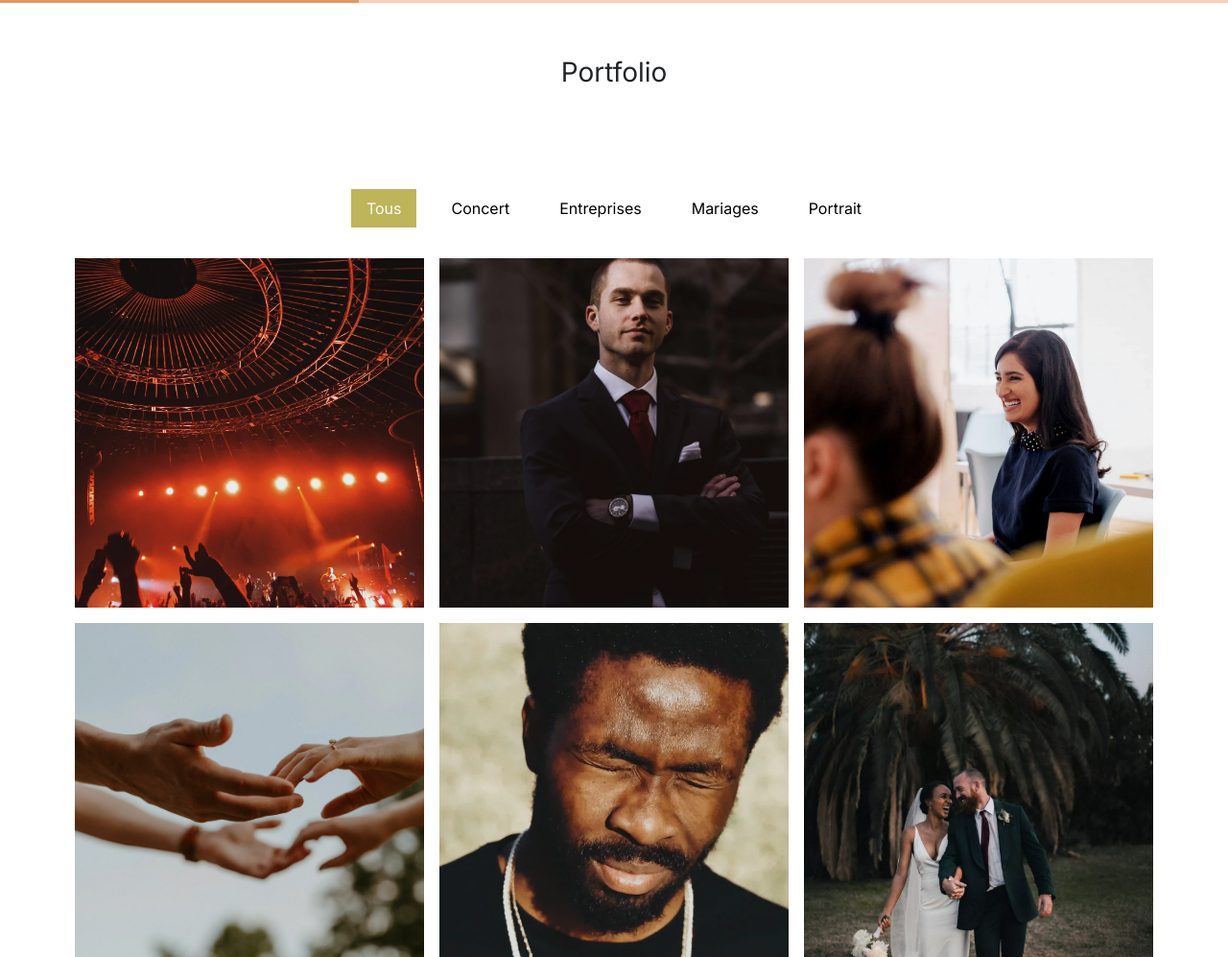
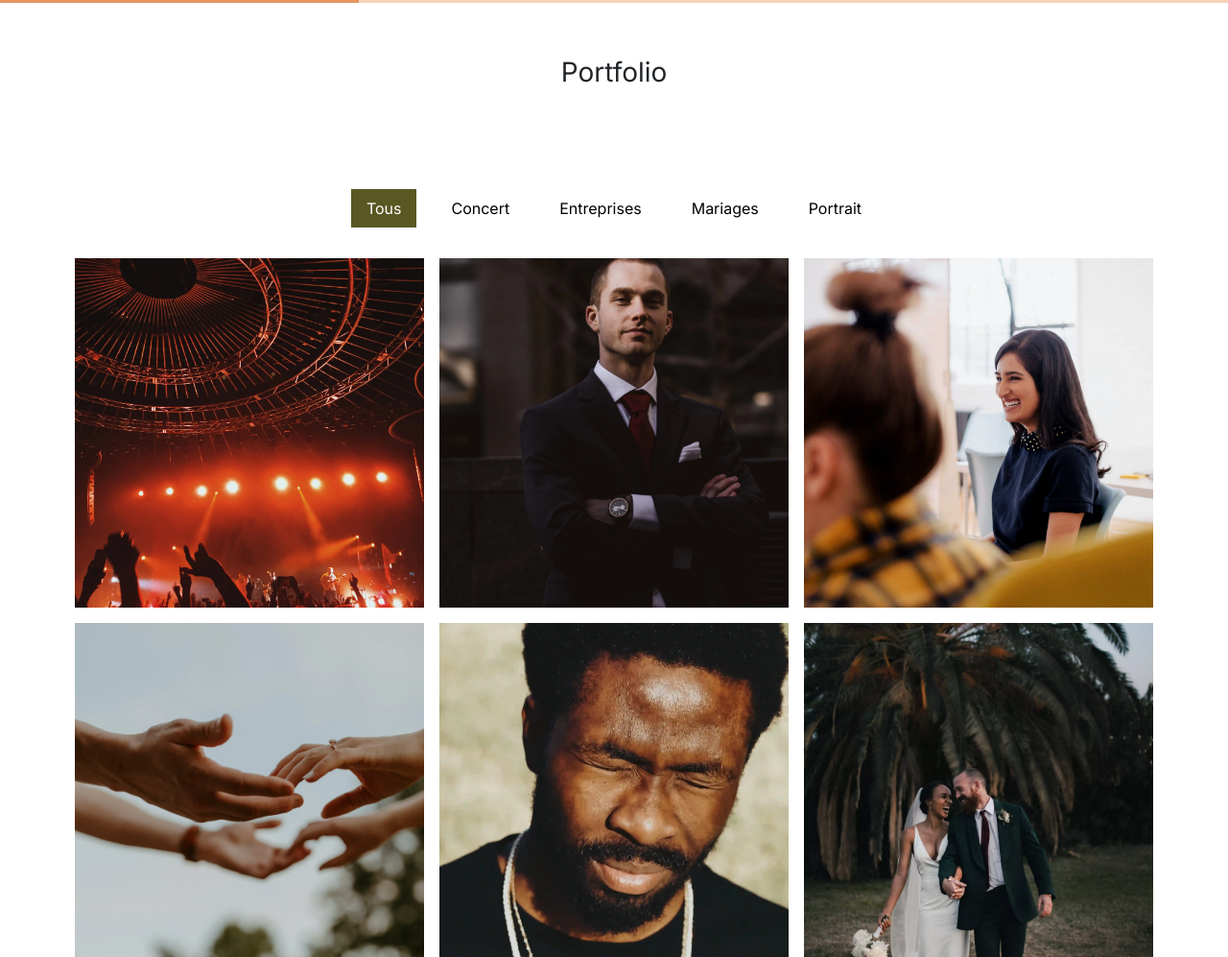
Before and after one commit to HFDC-Dev/Nina-Carducci-P4, a plain HTML site: page index.html in a window 1280 px wide. Shown: the part 1262-2259 px from the top of the page at 96% size. Drawn offline with nearby package versions, Linux system fonts and the light colour scheme.

Commit message:
Correction du contraste texte/fond

```diff
--- a/assets/style.css
+++ b/assets/style.css
@@ -102,7 +102,7 @@ body {
 }
 .nav-pills .nav-link.active, .nav-pills .show > .nav-link {
 	color: #fff;
-	background-color: #BEB45A;
+	background-color: #595722;
 	border-radius:0 ;
 }
 .nav-pills .nav-link {
--- a/index.html
+++ b/index.html
@@ -1,5 +1,5 @@
 <!DOCTYPE html>
-<html>
+<html lang="fr">
 
 <head>
 	<meta name="viewport" content="width=device-width, initial-scale=1.0">
```
Also changed, not shown: assets/style.min.css.
